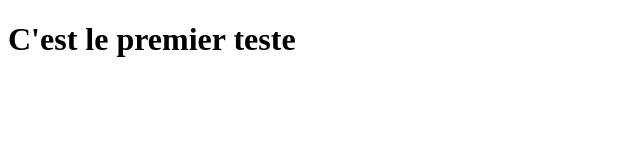
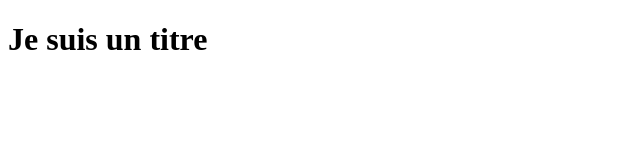
Before and after one commit to Rajemison06/firstTp, a plain HTML site: page index.html in a window 1280 px wide. Shown: the whole page, without its empty margins (0-640 px from the left). Drawn offline with Linux system fonts and the light colour scheme.

Commit message:
Modification du H1 et title

```diff
--- a/index.html
+++ b/index.html
@@ -3,9 +3,9 @@
 <head>
     <meta charset="UTF-8">
     <meta name="viewport" content="width=device-width, initial-scale=1.0">
-    <title>Document</title>
+    <title>Git et Github</title>
 </head>
 <body>
-    <h1>C'est le premier teste</h1>
+    <h1>Je suis un titre</h1>
 </body>
 </html>
```
